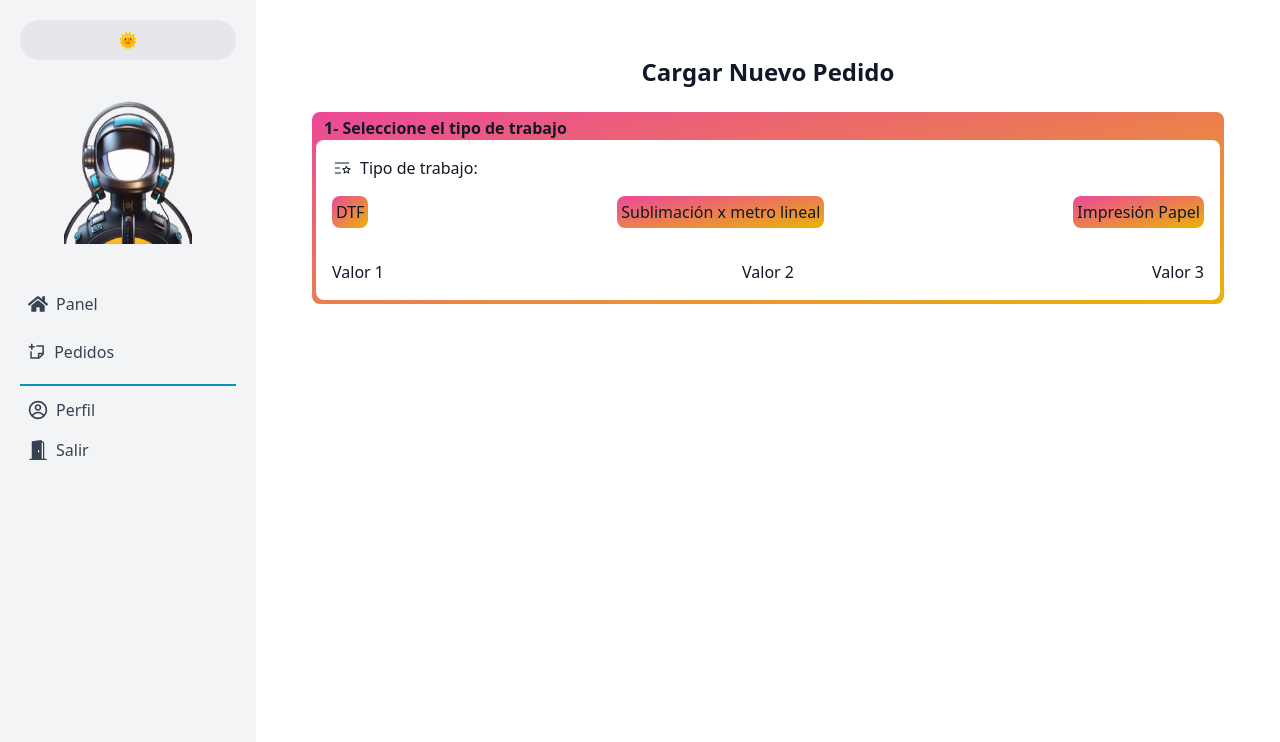
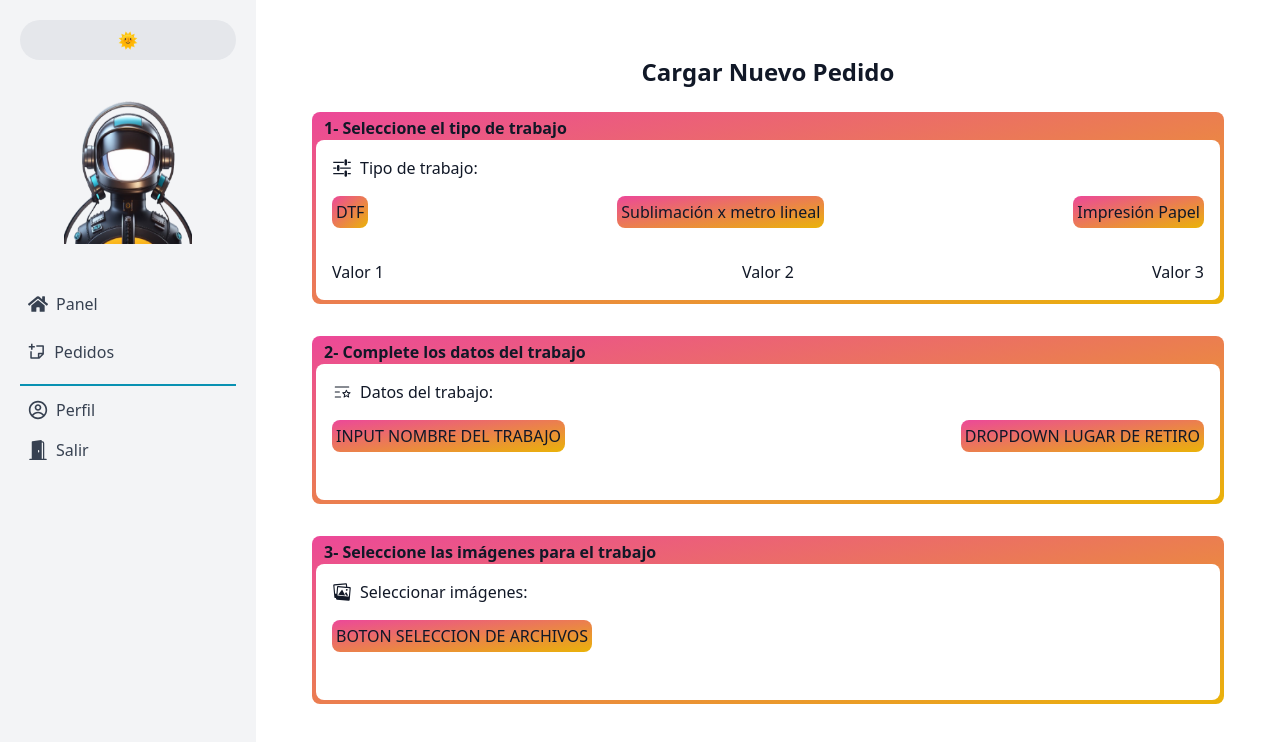
Before and after one commit to JoaquinFarah/area_clientes, a Next.js app: page /pages/request in a window 1280 px wide. Shown: the top 742 px of the page. Built offline with nearby package versions, Linux system fonts and the light colour scheme.

Commit message:
sections & icons add

```diff
--- a/src/app/pages/request/page.tsx
+++ b/src/app/pages/request/page.tsx
@@ -2,6 +2,8 @@
 import React from 'react';
 import { useTheme } from '@/context/ThemeContext';
 import { PiListStarLight } from "react-icons/pi";
+import { IoMdOptions } from "react-icons/io";
+import { IoIosImages } from "react-icons/io";
 
 export default function requestPage() {
   const { theme } = useTheme();
@@ -16,7 +18,7 @@ export default function requestPage() {
       <p className="ml-2 {`text-2xl font-semibold ${theme === 'dark' ? 'text-white' : 'text-gray-900'}`}">1- Seleccione el tipo de trabajo</p>
         <div className={`${theme === 'dark' ? 'bg-[#1c1b29]' : 'bg-white'} p-4 rounded-lg`}>
           <div className="flex items-center mb-4">
-            <PiListStarLight className="w-5 h-5" />
+            <IoMdOptions className="w-5 h-5" />
             <i className={`bi bi-tags-fill text-lg mr-2 ${theme === 'dark' ? 'text-teal-400' : 'text-pink-500'}`} />
             <h5 className="{`text-lg ${theme === 'dark' ? 'text-white' : 'text-gray-900'}`}">Tipo de trabajo:</h5>
           </div>
@@ -30,12 +32,40 @@ export default function requestPage() {
             <p>Valor 1</p>
             <p>Valor 2</p>
             <p>Valor 3</p>
+          </div>
+        </div>
+      </div>
+
+      <div className={`mb-8 p-1 rounded-lg ${theme === 'dark' ? 'bg-gradient-to-br from-teal-500 to-green-500' : 'bg-gradient-to-br from-pink-500 to-yellow-500'}`}>
+      <p className="ml-2 {`text-2xl font-semibold ${theme === 'dark' ? 'text-white' : 'text-gray-900'}`}">2- Complete los datos del trabajo</p>
+        <div className={`${theme === 'dark' ? 'bg-[#1c1b29]' : 'bg-white'} p-4 rounded-lg`}>
+          <div className="flex items-center mb-4">
+            <PiListStarLight className="w-5 h-5" />
+            <i className={`bi bi-tags-fill text-lg mr-2 ${theme === 'dark' ? 'text-teal-400' : 'text-pink-500'}`} />
+            <h5 className="{`text-lg ${theme === 'dark' ? 'text-white' : 'text-gray-900'}`}">Datos del trabajo:</h5>
+          </div>
+          <div className="flex flex-row justify-between">
+            <button className={`mb-8 p-1 rounded-lg ${theme === 'dark' ? 'bg-gradient-to-br from-teal-500 to-green-500' : 'bg-gradient-to-br from-pink-500 to-yellow-500'}`}>INPUT NOMBRE DEL TRABAJO</button>
+            <button className={`mb-8 p-1 rounded-lg ${theme === 'dark' ? 'bg-gradient-to-br from-teal-500 to-green-500' : 'bg-gradient-to-br from-pink-500 to-yellow-500'}`}>DROPDOWN LUGAR DE RETIRO</button>
 
           </div>
-
-
         </div>
       </div>
+
+      <div className={`mb-8 p-1 rounded-lg ${theme === 'dark' ? 'bg-gradient-to-br from-teal-500 to-green-500' : 'bg-gradient-to-br from-pink-500 to-yellow-500'}`}>
+      <p className="ml-2 {`text-2xl font-semibold ${theme === 'dark' ? 'text-white' : 'text-gray-900'}`}">3- Seleccione las imágenes para el trabajo</p>
+        <div className={`${theme === 'dark' ? 'bg-[#1c1b29]' : 'bg-white'} p-4 rounded-lg`}>
+          <div className="flex items-center mb-4">
+            <IoIosImages className="w-5 h-5" />
+            <i className={`bi bi-tags-fill text-lg mr-2 ${theme === 'dark' ? 'text-teal-400' : 'text-pink-500'}`} />
+            <h5 className="{`text-lg ${theme === 'dark' ? 'text-white' : 'text-gray-900'}`}">Seleccionar imágenes:</h5>
+          </div>
+          <div className="flex flex-row justify-between">
+            <button className={`mb-8 p-1 rounded-lg ${theme === 'dark' ? 'bg-gradient-to-br from-teal-500 to-green-500' : 'bg-gradient-to-br from-pink-500 to-yellow-500'}`}>BOTON SELECCION DE ARCHIVOS</button>
+          </div>
+        </div>
+      </div>
+
     </div>
   );
 };
```
